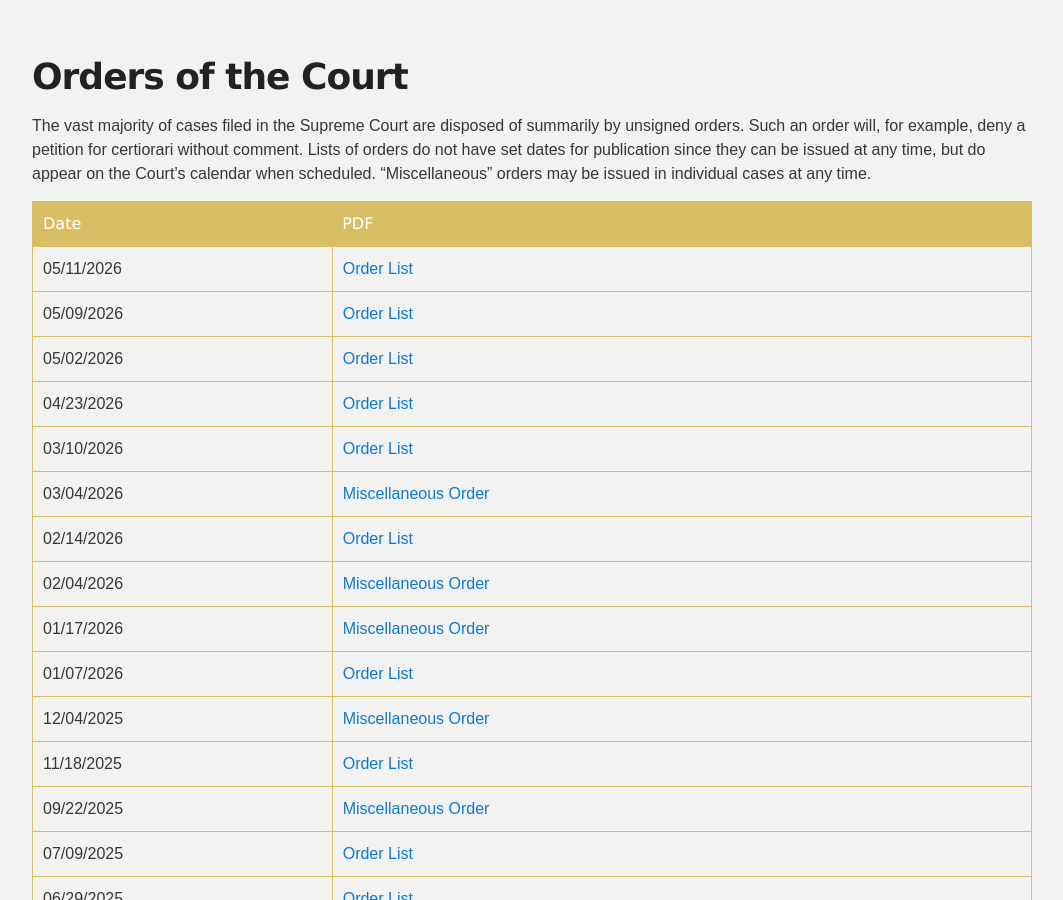
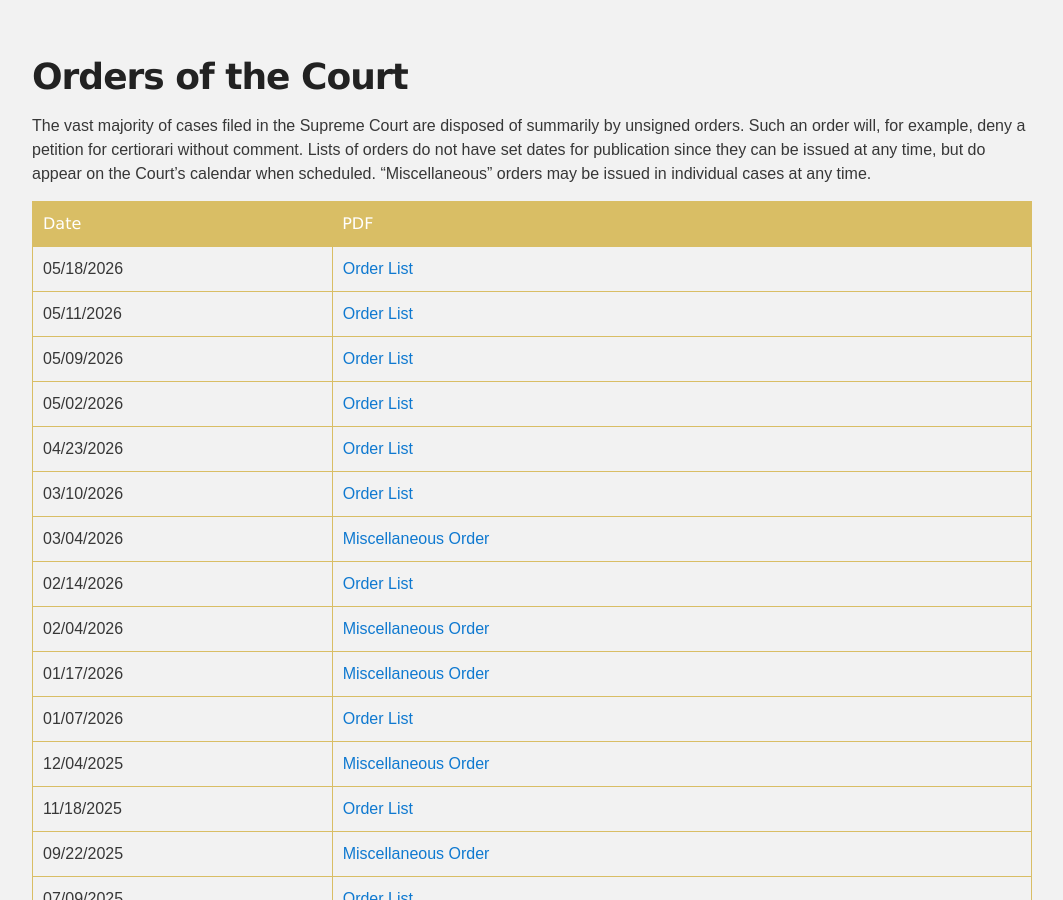
Before and after one commit to supremecourtrblx/supremecourtrblx.github.io, a Jekyll site: the page built from orders.md, in a window 1280 px wide and 900 px high, scrolled down 558 px. Shown: the whole window, without its empty margins (108-1171 px from the left). Built offline with Jekyll 4.4.1, drawn with Linux system fonts in a browser that asks for light colours; our own code applies the rules of GitHub Pages for plain Markdown files.

Commit message:
Update orders.md

```diff
--- a/orders.md
+++ b/orders.md
@@ -8,6 +8,10 @@ The vast majority of cases filed in the Supreme Court are disposed of summarily
     <tr>
         <th style="width:30%;">Date</th>
         <th>PDF</th>
+    </tr>
+    <tr>
+        <td>05/18/2026</td>
+        <td><a href="/orders/orderlist05182026.pdf">Order List</a></td>
     </tr>
     <tr>
         <td>05/11/2026</td>
```
